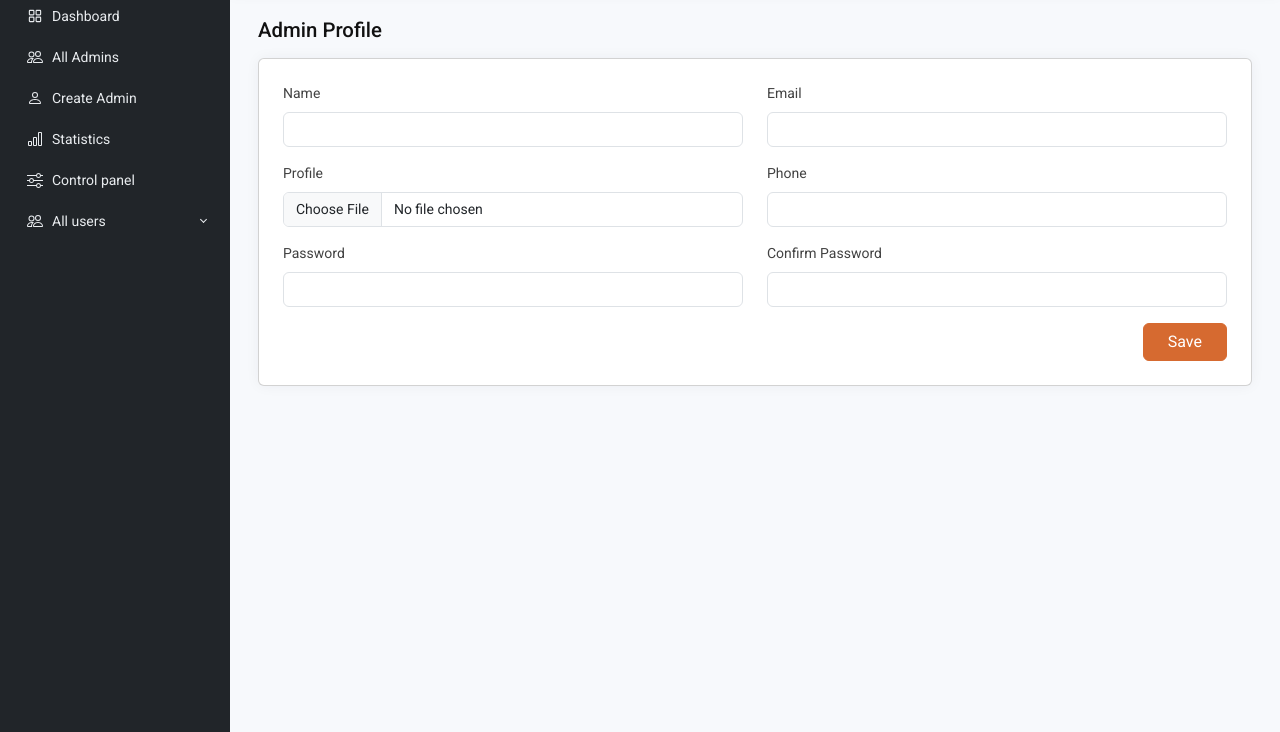
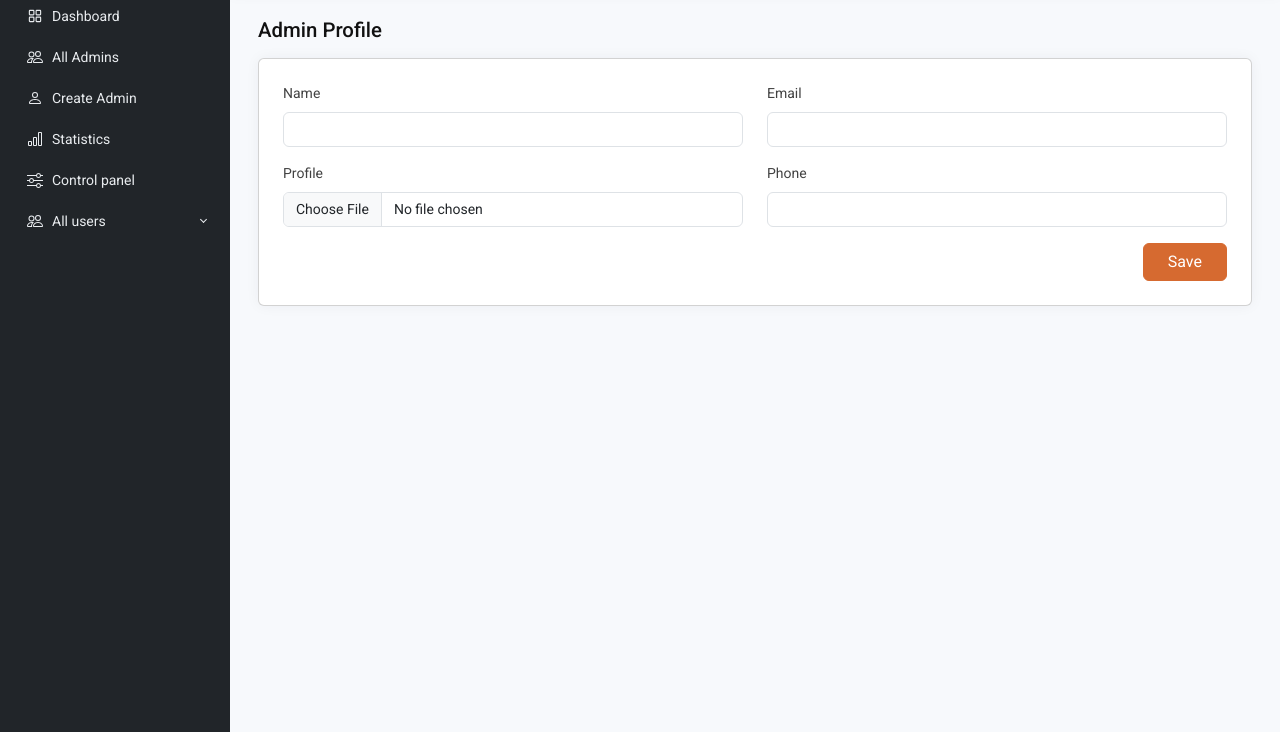
Before and after one commit to stellennavdeep/PartxFinder, a plain HTML site: page adminpanel/profile.html in a window 1280 px wide. Shown: the part 68-800 px from the top of the page. Drawn offline with nearby package versions, Linux system fonts and the light colour scheme.

Commit message:
profile page

```diff
--- a/adminpanel/profile.html
+++ b/adminpanel/profile.html
@@ -155,7 +155,7 @@
                             <div class="mb-3 col-6">
                                 <label class="form-label">Name</label>
                                 <input type="email" class="form-control">
-                              </div>
+                            </div>
                             <div class="mb-3 col-6">
                               <label class="form-label">Email</label>
                               <input type="email" class="form-control">
@@ -163,19 +163,11 @@
                             <div class="mb-3 col-6">
                                 <label class="form-label">Profile</label>
                                 <input type="file" class="form-control">
-                              </div>
+                            </div>
                             <div class="mb-3 col-6">
                                 <label class="form-label">Phone</label>
                                 <input type="email" class="form-control">
-                              </div>
-                            <div class="mb-3 col-6">
-                                <label class="form-label">Password</label>
-                                <input type="password" class="form-control">
-                              </div>
-                              <div class="mb-3 col-6">
-                                <label class="form-label">Confirm Password</label>
-                                <input type="password" class="form-control">
-                              </div>
+                            </div>
 
                             <div class="text-end">
                                 <button type="submit" class="btn btn-primary w-auto px-4">Save</button>
```
Also changed, not shown: Login/user-login.html (+2 -2 lines).
